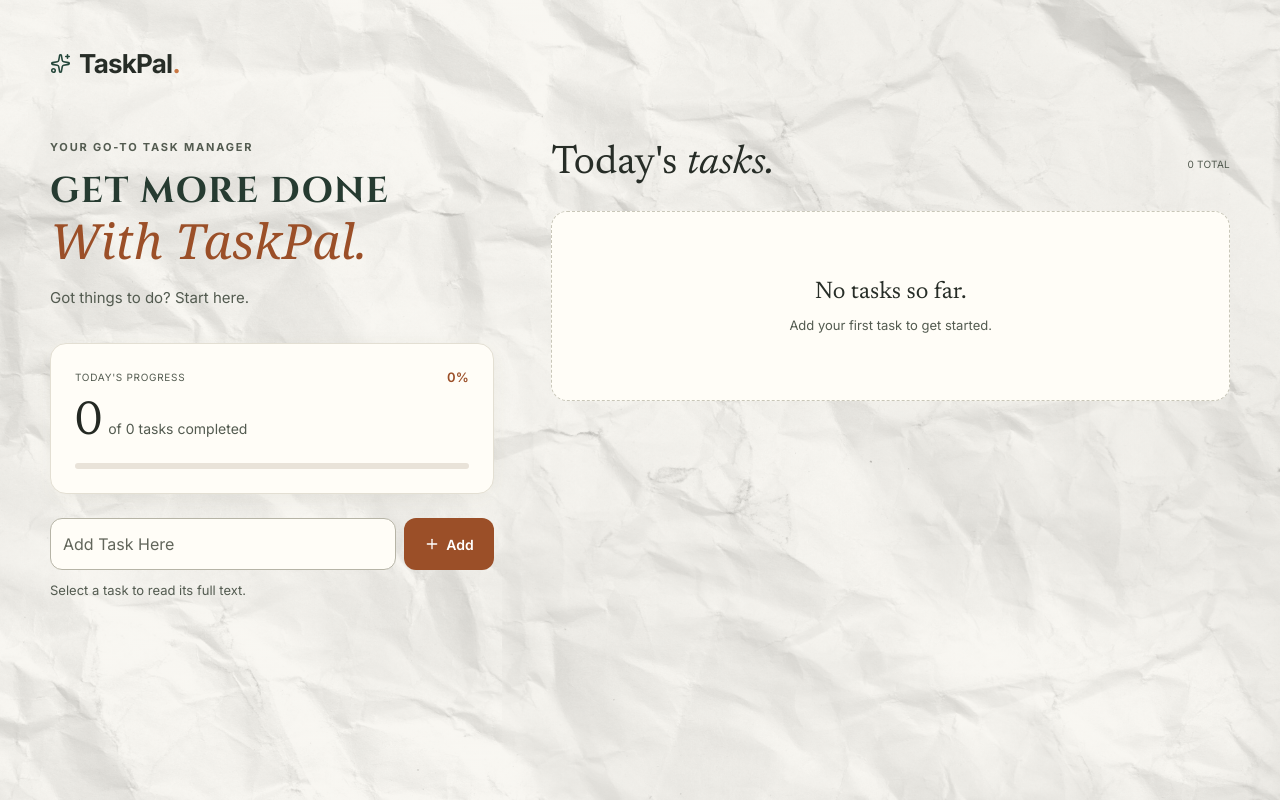
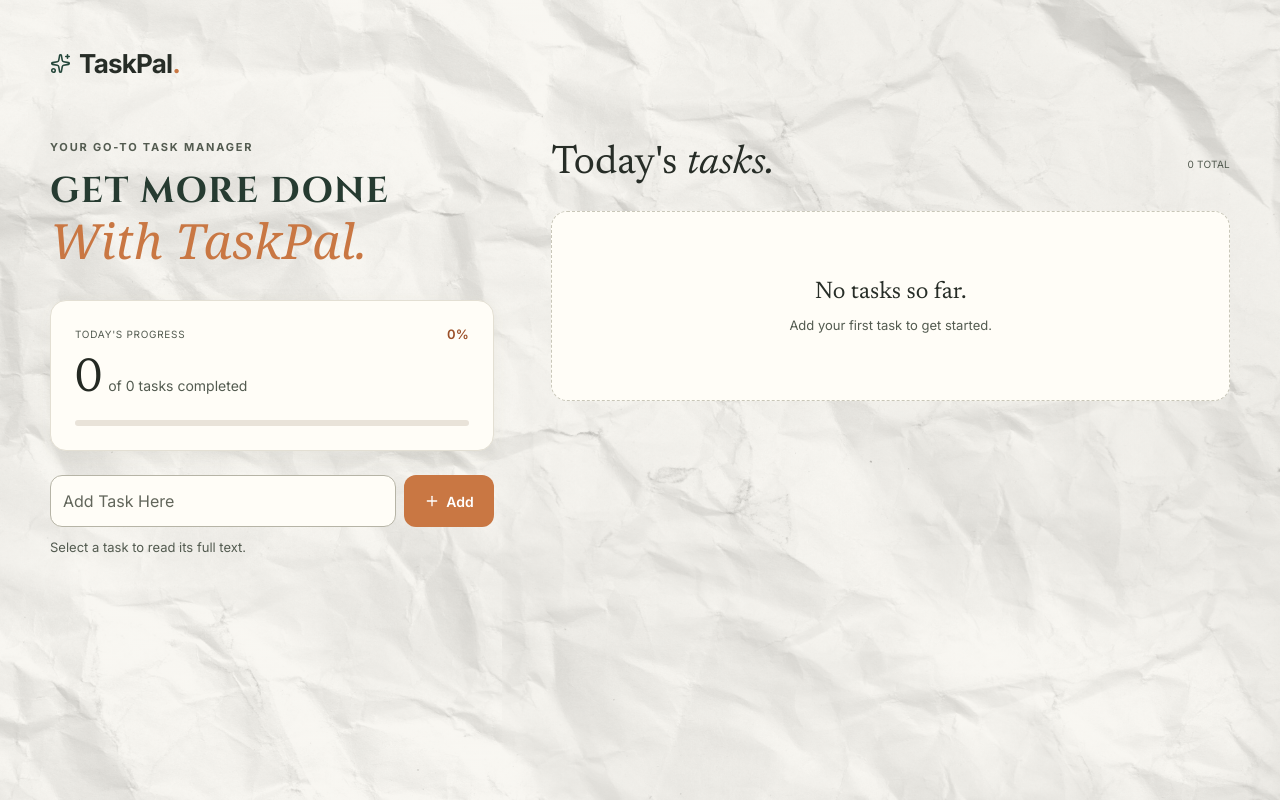
Before and after one commit to Timi-Henry/TaskPal, a React (Vite) app: page / in a window 1280 px wide. Built offline with nearby package versions, Linux system fonts and the light colour scheme; a web font is replaced by a local one.

Commit message:
Minor UI Edits

```diff
--- a/src/App.tsx
+++ b/src/App.tsx
@@ -95,12 +95,10 @@ export default function App() {
               Get More Done
             </span>
 
-            <span className="font-hero-bottom text-[36px] font-light italic leading-[1.1] tracking-normal text-[#9b4f28] sm:text-[50px]">
+            <span className="font-hero-bottom text-[36px] font-light italic leading-[1.1] tracking-normal text-[#c97743] sm:text-[50px]">
               With TaskPal.
             </span>
           </h1>
-
-          <p className="mt-4 text-[13px] leading-7 text-[#535b50]">Got things to do? Start here.</p>
         </section>
 
         <section
--- a/src/index.css
+++ b/src/index.css
@@ -221,7 +221,7 @@ input:focus-visible {
   justify-content: center;
   gap: 6px;
   border-radius: 12px;
-  background: #9b4f28;
+  background: #c97743;
   padding-inline: 16px;
   font-size: 13px;
   font-weight: 600;
@@ -282,7 +282,7 @@ input:focus-visible {
   border-radius: 18px;
   background-color: #f3f0e7;
   background-image:
-    linear-gradient(rgba(243, 240, 231, 0.55), rgba(243, 240, 231, 0.55)),
+    linear-gradient(rgba(243, 240, 231, 0.65), rgba(243, 240, 231, 0.65)),
     url("/white-paper-texture.jpg");
   background-size: cover;
   background-position: center;
@@ -295,8 +295,8 @@ input:focus-visible {
 }
 .task-detail-panel::backdrop {
   background: transparent;
-  backdrop-filter: blur(3px);
-  -webkit-backdrop-filter: blur(3px);
+  backdrop-filter: blur(6px);
+  -webkit-backdrop-filter: blur(6px);
 }
 .task-detail-header {
   display: flex;
```
